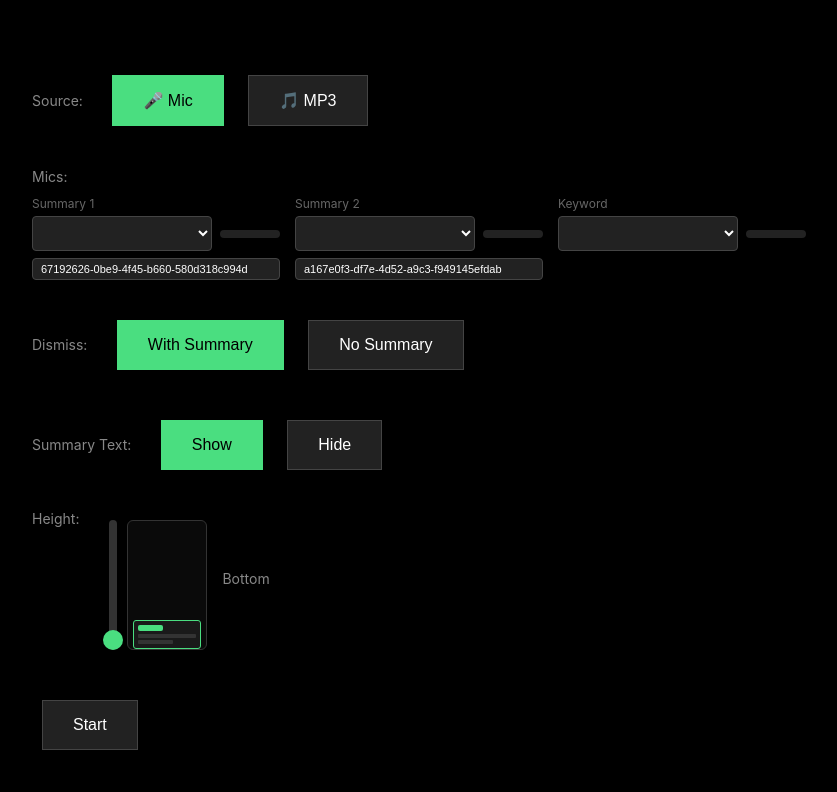
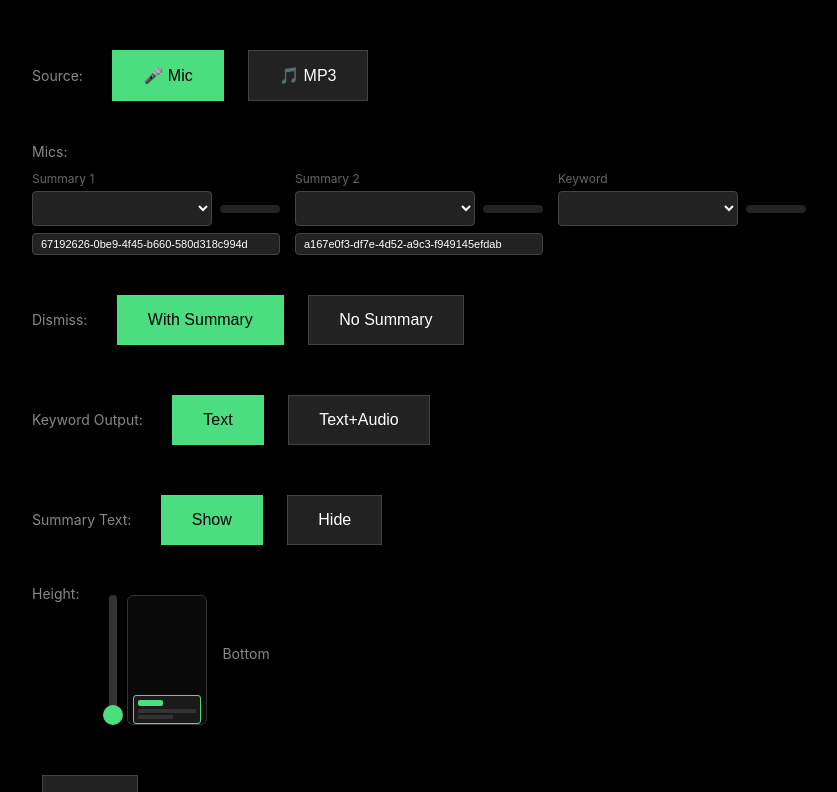
Before and after one commit to ZzeongB/MorseQuery, a Flask app: template live/templates/realtime.html in a window 1280 px wide. Shown: the top 792 px of the page, without its empty margins (8-845 px from the left). Before the commit the page ends 750 px from the top, so only its background shows below. Run offline with Flask 3, Linux system fonts and the light colour scheme; the template is opened without the code that fills it, so the values that code supplies are empty; parts of the project's set-up code (start-up, migrations or seed data) failed here and were passed over; some libraries are stand-ins or nearby versions.

Commit message:
AUDIO keyword definition

```diff
--- a/live/templates/realtime.html
+++ b/live/templates/realtime.html
@@ -360,6 +360,11 @@
             <button id="btn-dismiss-none" onclick="setDismissMode('none')">No Summary</button>
         </div>
         <div class="source-select">
+            <span>Keyword Output:</span>
+            <button id="btn-keyword-text" class="selected" onclick="setKeywordOutputMode('text')">Text</button>
+            <button id="btn-keyword-audio" onclick="setKeywordOutputMode('audio')">Text+Audio</button>
+        </div>
+        <div class="source-select">
             <span>Summary Text:</span>
             <button id="btn-summary-text-on" class="selected" onclick="setSummaryTextMode(true)">Show</button>
             <button id="btn-summary-text-off" onclick="setSummaryTextMode(false)">Hide</button>
@@ -437,6 +442,7 @@
         let pendingSummaryText = '';
         let summaryFinalizeTimer = null;
         let awaitingJudgeDecision = false;
+        let keywordOutputMode = 'text'; // 'text' | 'audio'
         let widgetHeight = 0; // 0 = bottom, 100 = top
         let isDragging = false;
         let availableDevices = [];
@@ -533,6 +539,12 @@
             dismissMode = dm;
             document.getElementById('btn-dismiss-summary').classList.toggle('selected', dm === 'summary');
             document.getElementById('btn-dismiss-none').classList.toggle('selected', dm === 'none');
+        }
+
+        function setKeywordOutputMode(mode) {
+            keywordOutputMode = mode;
+            document.getElementById('btn-keyword-text').classList.toggle('selected', mode === 'text');
+            document.getElementById('btn-keyword-audio').classList.toggle('selected', mode === 'audio');
         }
 
         function setSummaryTextMode(enabled) {
@@ -682,6 +694,10 @@
             currentIdx = options.length - 1;
             render();
             infoVisible = true;
+
+            if (keywordOutputMode === 'audio') {
+                requestKeywordTts(data);
+            }
         });
         socket.on('summary_chunk', data => {
             // Summary display removed
@@ -823,22 +839,7 @@
             summaryInProgress = true;
 
             // Decode base64 audio
-            const audioData = atob(data.audio);
-            const audioArray = new Uint8Array(audioData.length);
-            for (let i = 0; i < audioData.length; i++) {
-                audioArray[i] = audioData.charCodeAt(i);
-            }
-
-            const blob = new Blob([audioArray], { type: 'audio/wav' });
-            const url = URL.createObjectURL(blob);
-
-            // Add to queue
-            ttsQueue.push({ audioData, url });
-
-            // Start playing if not already
-            if (!ttsPlaying) {
-                playNextTts();
-            }
+            enqueueTtsAudio(data.audio);
         });
 
         socket.on('summary_tts_error', data => {
@@ -853,6 +854,15 @@
             hideLoadingIndicator();
             hideSummaryText();
             pendingSummaryText = '';
+        });
+
+        socket.on('keyword_tts', data => {
+            if (!data.audio) return;
+            enqueueTtsAudio(data.audio);
+        });
+
+        socket.on('keyword_tts_error', data => {
+            console.error('Keyword TTS error:', data.error);
         });
 
         function cancelSummaryPlayback() {
@@ -889,6 +899,22 @@
             hideSummaryText();
             pendingSummaryText = '';
             showSkippedIndicator('Summary canceled');
+        }
+
+        function enqueueTtsAudio(audioBase64) {
+            const audioData = atob(audioBase64);
+            const audioArray = new Uint8Array(audioData.length);
+            for (let i = 0; i < audioData.length; i++) {
+                audioArray[i] = audioData.charCodeAt(i);
+            }
+
+            const blob = new Blob([audioArray], { type: 'audio/wav' });
+            const url = URL.createObjectURL(blob);
+            ttsQueue.push({ audioData, url });
+
+            if (!ttsPlaying) {
+                playNextTts();
+            }
         }
 
         function render() {
@@ -1047,6 +1073,16 @@
             el.classList.remove('active');
         }
 
+        function requestKeywordTts(items) {
+            if (!Array.isArray(items) || items.length === 0) return;
+            for (const item of items) {
+                const word = (item.word || '').trim();
+                const desc = (item.desc || '').trim();
+                if (!word || !desc) continue;
+                socket.emit('keyword_tts', { text: `${word}. ${desc}` });
+            }
+        }
+
         let dismissTimer = null;
         function showDismissIndicator() {
             const el = document.getElementById('dismissIndicator');
```
Also changed, not shown: live/web_realtime.py (+23 -2 lines).
